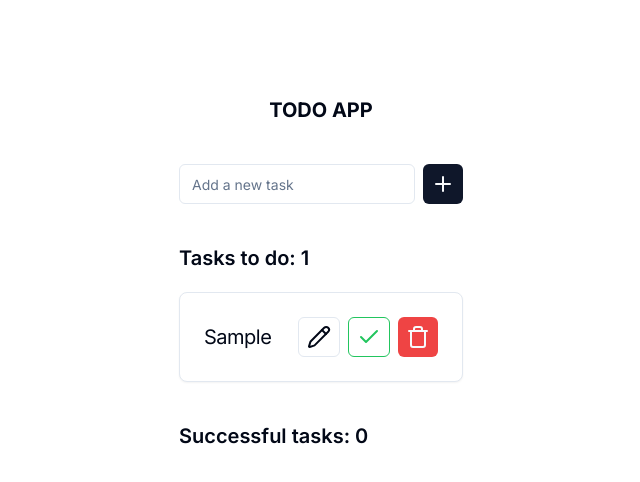
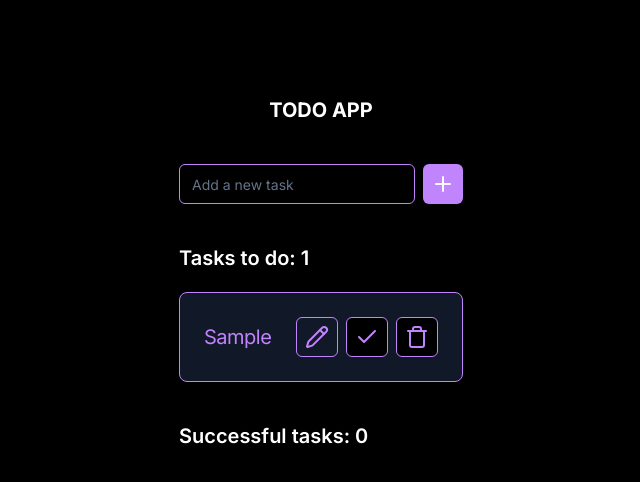
Before and after one commit to alishaaaa20/todo-app, a Next.js app: page / in a window 1280 px wide. Both pictures are taken after typing "Sample" into the empty fields and a click on the button 762 px from the left and 184 px from the top of the page. Shown: the top 482 px of the page, without its empty margins (319-959 px from the left). Built offline with nearby package versions, Linux system fonts and the light colour scheme.

Commit message:
ui change

```diff
--- a/src/app/page.tsx
+++ b/src/app/page.tsx
@@ -2,9 +2,11 @@ import TodoForm from "../components/Todo/TodoForm";
 
 export default function Home() {
   return (
-    <main className="flex min-h-screen flex-col items-center justify-between p-24 ">
+    <main className="flex min-h-screen flex-col items-center justify-between p-24  ">
       <div>
-        <h1 className="font-bold text-xl text-center mb-10">TODO APP</h1>
+        <h1 className="font-bold text-xl text-center mb-10 text-white">
+          TODO APP
+        </h1>
         <TodoForm />
       </div>
     </main>
--- a/src/components/Todo/TodoForm.tsx
+++ b/src/components/Todo/TodoForm.tsx
@@ -104,22 +104,26 @@ const TodoForm: React.FC = () => {
       {/* Form for adding a new task */}
       <form
         onSubmit={handleAddTask}
-        className="flex w-full max-w-sm items-center space-x-2"
+        className="flex w-full max-w-sm items-center space-x-2 text-white"
       >
         <Input
           type="text"
+          className="border-purple-400 "
           placeholder="Add a new task"
           value={taskTitle}
           onChange={(e) => setTaskTitle(e.target.value)}
         />
-        <Button type="submit" className="p-2 text-sm">
+        <Button
+          type="submit"
+          className="p-2 text-sm bg-purple-400 hover:bg-purple-700"
+        >
           <Plus />
         </Button>
       </form>
 
       {/* displaying tasks to do */}
       <div>
-        <h3 className="mt-10 text-xl font-semibold">
+        <h3 className="mt-10 text-xl font-semibold text-white">
           Tasks to do: {tasks.length}
         </h3>
         {/* Conditionally render skeleton */}
@@ -134,17 +138,20 @@ const TodoForm: React.FC = () => {
         ) : (
           // Render tasks list when not showing skeleton
           tasks.map((task) => (
-            <Card key={task.id} className="mt-5 max-w-sm items-center">
+            <Card
+              key={task.id}
+              className="mt-5 max-w-sm items-center border-purple-400 bg-gray-900"
+            >
               <CardHeader>
-                <div className="flex items-center justify-between">
-                  <CardTitle className="font-normal text-xl">
+                <div className="flex items-center justify-between ">
+                  <CardTitle className="font-normal text-xl text-purple-400">
                     {task.title}
                   </CardTitle>
                   <div className="flex space-x-2">
                     {/* Edit task button */}
                     <Button
                       variant="outline"
-                      className="p-2 text-sm"
+                      className="p-2 text-sm bg-gray-900 border-purple-400 text-purple-400 hover:bg-purple-700"
                       onClick={() => openEditDialog(task)}
                     >
                       <Pencil />
@@ -155,7 +162,9 @@ const TodoForm: React.FC = () => {
                       <Dialog open onOpenChange={() => setTaskToEdit(null)}>
                         <DialogContent>
                           <DialogHeader>
-                            <DialogTitle>Edit Task</DialogTitle>
+                            <DialogTitle className="text-white">
+                              Edit Task
+                            </DialogTitle>
                             <DialogDescription>
                               Make changes to your task here. Click save when
                               you're done.
@@ -172,7 +181,7 @@ const TodoForm: React.FC = () => {
                                 onChange={(e) =>
                                   setEditTaskTitle(e.target.value)
                                 }
-                                className="col-span-3"
+                                className="col-span-3 text-white border-purple-400"
                               />
                             </div>
                           </div>
@@ -188,7 +197,7 @@ const TodoForm: React.FC = () => {
                     {/* Complete task button */}
                     <Button
                       variant="outline"
-                      className="p-2 text-sm border-green-500 text-green-500 hover:bg-green-100"
+                      className="p-2 text-sm border-purple-400 text-purple-400 hover:bg-purple-700"
                       onClick={() => handleCompleteTask(task)}
                     >
                       <Check />
@@ -198,14 +207,14 @@ const TodoForm: React.FC = () => {
                     <Dialog>
                       <DialogTrigger>
                         <Button
-                          variant="destructive"
-                          className="p-2 text-sm"
+                          variant="outline"
+                          className="p-2 text-sm border-purple-400 text-purple-400 hover:bg-purple-700"
                           onClick={() => setTaskToDelete(task)}
                         >
                           <Trash />
                         </Button>
                       </DialogTrigger>
-                      <DialogContent>
+                      <DialogContent className="text-white">
                         <DialogHeader>
                           <DialogTitle>
                             Are you sure you want to delete this task?
@@ -240,7 +249,7 @@ const TodoForm: React.FC = () => {
 
       {/* Section for displaying successful tasks */}
       <div>
-        <h3 className="mt-10 text-xl font-semibold">
+        <h3 className="mt-10 text-xl font-semibold text-white">
           Successful tasks: {successfulTasks.length}
         </h3>
         {/* Conditionally render skeleton */}
@@ -255,10 +264,13 @@ const TodoForm: React.FC = () => {
         ) : (
           // Render successful tasks list when not showing skeleton
           successfulTasks.map((task) => (
-            <Card key={task.id} className="w-full mt-5">
+            <Card
+              key={task.id}
+              className="w-full mt-5 border-purple-400 bg-gray-900"
+            >
               <CardHeader>
                 <div className="flex items-center justify-between">
-                  <CardTitle className="font-normal text-xl line-through">
+                  <CardTitle className="font-normal text-xl line-through text-purple-400">
                     {task.title}
                   </CardTitle>
                 </div>
--- a/tailwind.config.ts
+++ b/tailwind.config.ts
@@ -1,13 +1,13 @@
-import type { Config } from "tailwindcss"
+import type { Config } from "tailwindcss";
 
 const config = {
   darkMode: ["class"],
   content: [
-    './pages/**/*.{ts,tsx}',
-    './components/**/*.{ts,tsx}',
-    './app/**/*.{ts,tsx}',
-    './src/**/*.{ts,tsx}',
-	],
+    "./pages/**/*.{ts,tsx}",
+    "./components/**/*.{ts,tsx}",
+    "./app/**/*.{ts,tsx}",
+    "./src/**/*.{ts,tsx}",
+  ],
   prefix: "",
   theme: {
     container: {
@@ -22,7 +22,7 @@ const config = {
         border: "hsl(var(--border))",
         input: "hsl(var(--input))",
         ring: "hsl(var(--ring))",
-        background: "hsl(var(--background))",
+        background: "#000000",
         foreground: "hsl(var(--foreground))",
         primary: {
           DEFAULT: "hsl(var(--primary))",
@@ -75,6 +75,6 @@ const config = {
     },
   },
   plugins: [require("tailwindcss-animate")],
-} satisfies Config
+} satisfies Config;
 
-export default config
+export default config;
```
Also changed, not shown: src/app/globals.css (indentation only).
